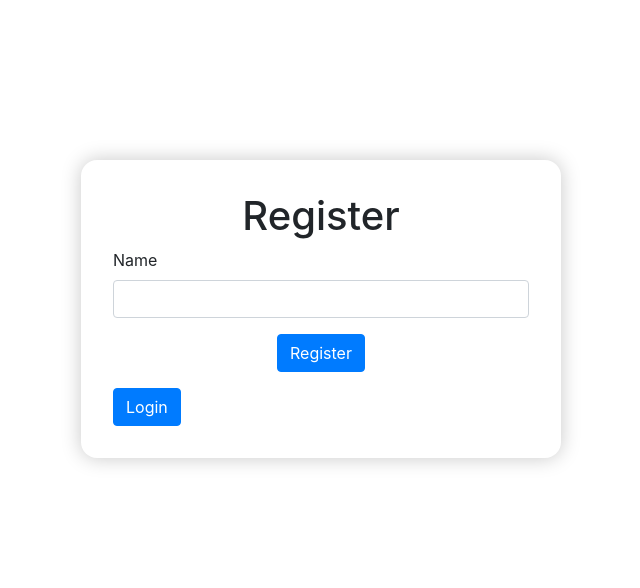
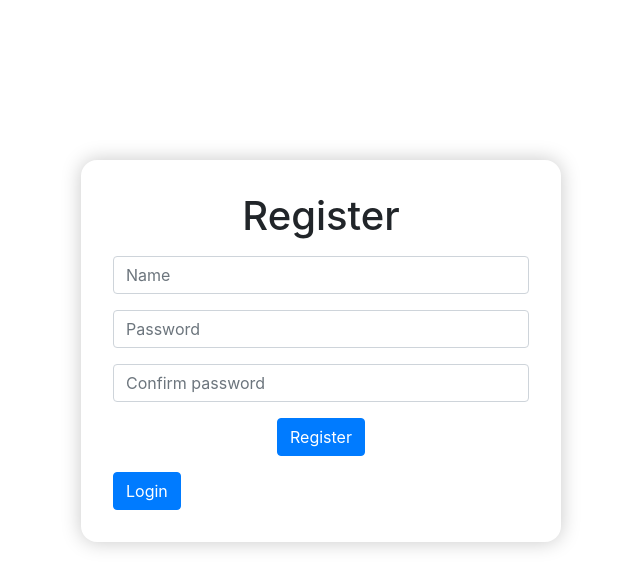
Before and after one commit to PolartJacques/ECE_TECH-SERVICE_WEB-TwitterLike, an Angular app in the folder Twitter-Like/: page /register in a window 1280 px wide. Shown: the top 588 px of the page, without its empty margins (319-959 px from the left). Built offline with nearby package versions, Linux system fonts and the light colour scheme.

Commit message:
Login : send jwk if succed, send appropriate http status and handle them if fail

```diff
--- a/Twitter-Like/src/app/login/login.component.html
+++ b/Twitter-Like/src/app/login/login.component.html
@@ -1,9 +1,10 @@
 <div class="login-card">
   <h1 class="text-center">Login</h1>
-  <label for="editTextName">Name</label>
-  <input type="text" id="editTextName" [(ngModel)]="name" class="form-control">
-  <p class="error-message d-none" id="textErrorMessage">error message</p>
-  <button class="btn btn-primary mx-auto mt-3 d-block" (click)="login(name)">Log In</button>
+  <input type="text" id="editTextName" placeholder="Name" [(ngModel)]="name" class="form-control mt-3">
+  <p class="d-none error-message" id="nameFeedback"></p>
+  <input type="password" placeholder="Password" [(ngModel)]="password" class="form-control mt-3" id="editTextPassword">
+  <p class="d-none error-message" id="passwordFeedback">wrong password</p>
+  <button class="btn btn-primary mx-auto mt-3 d-block" (click)="login(name, password)">Log In</button>
   <div class="row justify-content-end">
     <a href="/register" class="btn btn-primary mt-3 mr-3">Register</a>
   </div>
--- a/Twitter-Like/src/app/login/login.component.ts
+++ b/Twitter-Like/src/app/login/login.component.ts
@@ -2,6 +2,8 @@ import { Component, OnInit } from '@angular/core';
 import { ApiService } from '../services/api.service';
 import { UserService } from '../services/user.service';
 import {Router} from "@angular/router"
+import { catchError } from 'rxjs/operators';
+import { HttpErrorResponse } from '@angular/common/http';
 
 
 @Component({
@@ -13,69 +15,90 @@ export class LoginComponent implements OnInit {
 
   // DECLARE VARIABLES
   public name: String;
+  public password: String;
   private editTextName: HTMLElement;
-  private textErrorMessage: HTMLElement;
+  private nameFeedback: HTMLElement;
+  private editTextPassword: HTMLElement;
+  private passwordFeedback: HTMLElement;
 
   constructor(private apiService: ApiService, private userService: UserService, private router: Router) { }
 
   ngOnInit(): void {
     // INIT VARIABLES
     this.name = "";
+    this.password = "";
     this.editTextName = document.getElementById("editTextName");
-    this.textErrorMessage = document.getElementById('textErrorMessage');
+    this.nameFeedback = document.getElementById('nameFeedback');
+    this.editTextPassword = document.getElementById('editTextPassword');
+    this.passwordFeedback = document.getElementById('passwordFeedback');
 
     // ONCLICK
     this.editTextName.onclick = () => {
-      // if form is invalid, reset it
       if(this.editTextName.classList.contains('is-invalid')) {
         this.editTextName.classList.remove('is-invalid');
-        this.textErrorMessage.classList.add('d-none');
+        this.nameFeedback.classList.add('d-none');
         this.name = "";
       }
-    };
+    }
+    this.editTextPassword.onclick = () => {
+      if(this.editTextPassword.classList.contains('is-invalid')) {
+        this.editTextPassword.classList.remove('is-invalid');
+        this.passwordFeedback.classList.add('d-none');
+        this.password = "";
+      }
+    }
   }
 
   /**
    * try to log in an user
    * @param name : the name af the user
+   * @param password : the password
    */
-  public login(name: String) {
+  public login(name: String, password: String) {
+    // check if vorm is valid
     if(this.formIsValid()) {
-      this.apiService.findUserByName(name).subscribe((user: any) => {
-        // check if an user has been founded
-        if(user) {
-          this.userService.name = user.name;
-          this.userService.id = user._id;
-          // redirect to home page
-          this.router.navigate(['/']);
-        } else {
-          this.sendErrorMessage('no user has been founded');
-        }
-      });
+      // try to login
+      this.apiService.login(name, password)
+        .subscribe(
+          // login success
+          res => {
+            console.log(res);
+          },
+          // login fail
+          (err: HttpErrorResponse) => {
+            if(err.status == 401) {
+              // wrong password
+              this.editTextPassword.classList.add('is-invalid');
+              this.passwordFeedback.classList.remove('d-none');
+            }
+            if(err.status == 404) {
+              // user not founded
+              this.editTextName.classList.add('is-invalid');
+              this.nameFeedback.innerHTML = "user not founded";
+              this.nameFeedback.classList.remove('d-none');
+            }
+          }
+        );
     }
   }
 
   /**
-   * check if the form is valid or not
-   * return the propise of a boolean
+   * check if the form is valid
+   * return a boolean
    */
-  public async formIsValid(): Promise<Boolean> {
-    // check if the name field is not emplty
+  public formIsValid(): Boolean {
+    let isValid = true;
     if(this.name == "") {
-      this.sendErrorMessage('enter a name');
-      return false;
+      this.editTextName.classList.add('is-invalid');
+      this.nameFeedback.innerHTML = "enter a name";
+      this.nameFeedback.classList.remove('d-none');
+      isValid = false;
     }
-    return true;
+    if(this.password == "") {
+      this.editTextPassword.classList.add('is-invalid');
+      this.passwordFeedback.classList.remove('d-none');
+      isValid =  false;
+    }
+    return isValid;
   }
-
-  /**
-   * send an erreor messsage from the form
-   * @param message : the error message you want to display
-   */
-  public sendErrorMessage(message: string) {
-    this.textErrorMessage.innerHTML = message;
-    this.textErrorMessage.classList.remove('d-none')
-    this.editTextName.classList.add('is-invalid');
-  }
-
 }
--- a/Twitter-Like/src/app/register/register.component.html
+++ b/Twitter-Like/src/app/register/register.component.html
@@ -1,8 +1,11 @@
 <div class="register-card">
   <h1 class="text-center">Register</h1>
-  <label for="editTextName">Name</label>
-  <input type="text" id="editTextName" [(ngModel)]="name" class="form-control">
-  <p class="error-message d-none" id="textErrorMessage">error message</p>
-  <button class="btn btn-primary mx-auto mt-3 d-block" (click)="register(name)">Register</button>
+  <input type="text" placeholder="Name" id="editTextName" [(ngModel)]="name" class="form-control mt-3">
+  <p class="error-message d-none" id="nameFeedback">message</p>
+  <input type="password" placeholder="Password" id="editTextPassword" [(ngModel)]="password" class="form-control mt-3">
+  <p class="error-message d-none" id="passwordFeedback">enter a password</p>
+  <input type="password" placeholder="Confirm password" id="editTextConfirmPassword" [(ngModel)]="confirmPassword" class="form-control mt-3">
+  <p class="error-message d-none" id="confirmPasswordFeedback">password don't match</p>
+  <button class="btn btn-primary mx-auto mt-3 d-block" (click)="register(name, password)">Register</button>
   <a href="/login" class="btn btn-primary mt-3">Login</a>
 </div>
--- a/Twitter-Like/src/app/register/register.component.ts
+++ b/Twitter-Like/src/app/register/register.component.ts
@@ -2,7 +2,6 @@ import { Component, OnInit } from '@angular/core';
 import { ApiService } from '../services/api.service';
 import { UserService } from '../services/user.service';
 import {Router} from "@angular/router"
-import { THIS_EXPR } from '@angular/compiler/src/output/output_ast';
 
 @Component({
   selector: 'app-register',
@@ -13,24 +12,49 @@ export class RegisterComponent implements OnInit {
 
   // DECLARE VARIABLE
   public name: String;
+  public password: String;
+  public confirmPassword: String;
   private editTextName: HTMLElement;
-  private textErrorMessage: HTMLElement;
+  public nameFeedback: HTMLElement;
+  private editTextPassword: HTMLElement;
+  public passwordFeedback: HTMLElement;
+  private editTextConfirmPassword: HTMLElement;
+  public confirmPasswordFeedback: HTMLElement;
 
   constructor(private ApiService: ApiService, private UserService: UserService, private router: Router) { }
 
   ngOnInit(): void {
     // INITIALIZE VARIABLE
     this.name = "";
+    this.password = "";
+    this.confirmPassword = "";
     this.editTextName = document.getElementById('editTextName');
-    this.textErrorMessage = document.getElementById('textErrorMessage');
+    this.nameFeedback = document.getElementById('nameFeedback');
+    this.editTextPassword = document.getElementById('editTextPassword');
+    this.passwordFeedback = document.getElementById('passwordFeedback');
+    this.editTextConfirmPassword = document.getElementById('editTextConfirmPassword');
+    this.confirmPasswordFeedback = document.getElementById('confirmPasswordFeedback');
 
     // ONCLICK
     this.editTextName.onclick = () => {
-      // if form is invalid, reset it
       if(this.editTextName.classList.contains('is-invalid')) {
         this.editTextName.classList.remove('is-invalid');
-        this.textErrorMessage.classList.add('d-none');
+        this.nameFeedback.classList.add('d-none');
         this.name = "";
+      }
+    }
+    this.editTextPassword.onclick = () => {
+      if(this.editTextPassword.classList.contains('is-invalid')) {
+        this.editTextPassword.classList.remove('is-invalid');
+        this.passwordFeedback.classList.add('d-none');
+        this.password = "";
+      }
+    }
+    this.editTextConfirmPassword.onclick = () => {
+      if(this.editTextConfirmPassword.classList.contains('is-invalid')) {
+        this.editTextConfirmPassword.classList.remove('is-invalid');
+        this.confirmPasswordFeedback.classList.add('d-none');
+        this.confirmPassword = "";
       }
     }
   }
@@ -39,11 +63,12 @@ export class RegisterComponent implements OnInit {
    * register a new user
    * @param name : the name of the new user
    */
-  public register(name: String) {
+  public register(name: String, password: String) {
+    // check if the form is valid
     this.formIsValid().then(formIsValid => {
       if(formIsValid) {
         // register the new user
-        this.ApiService.createUser(name).subscribe((res: any) => {
+        this.ApiService.createUser(name, password).subscribe((res: any) => {
           this.UserService.name = res.name;
           this.UserService.id = res._id;
           // redirect to home page
@@ -58,32 +83,34 @@ export class RegisterComponent implements OnInit {
    * return the propise of a boolean
    */
   public async formIsValid(): Promise<Boolean> {
-    // check if the name field is not emplty
+    let formValid = true;
     if(this.name == "") {
-      this.sendErrorMessage('enter a name');
-      return false;
+      this.editTextName.classList.add('is-invalid');
+      this.nameFeedback.innerHTML = 'enter a name';
+      this.nameFeedback.classList.remove('d-none');
+      formValid = false;
+    }
+    if(this.password == "") {
+      this.editTextPassword.classList.add('is-invalid');
+      this.passwordFeedback.classList.remove('d-none');
+      formValid = false;
+    } else if(this.confirmPassword != this.password) {
+      this.editTextConfirmPassword.classList.add('is-invalid');
+      this.confirmPasswordFeedback.classList.remove('d-none');
+      formValid = false;
     }
     // check if the name is already taken
-    const nameTaken = new Promise<Boolean>((resolve, reject) => {
+    const nameTaken = await new Promise<Boolean>((resolve, reject) => {
       this.ApiService.findUserByName(this.name).subscribe(res => {
         if(res) {
-          this.sendErrorMessage('username already taken');
+          this.editTextName.classList.add('is-invalid');
+          this.nameFeedback.innerHTML = "name already taken";
+          this.nameFeedback.classList.remove('d-none');
           resolve(false);
         }
         resolve(true);
       });
     });
-    return nameTaken;
+    return (formValid && nameTaken);
   }
-
-  /**
-   * send an erreor messsage from the form
-   * @param message : the error message you want to display
-   */
-  public sendErrorMessage(message: string) {
-    this.textErrorMessage.innerHTML = message;
-    this.textErrorMessage.classList.remove('d-none')
-    this.editTextName.classList.add('is-invalid');
-  }
-
 }
--- a/Twitter-Like/src/app/services/api.service.ts
+++ b/Twitter-Like/src/app/services/api.service.ts
@@ -13,11 +13,15 @@ export class ApiService {
 
   constructor(private http: HttpClient) { }
 
-  public createUser(name: String) {
-    return this.http.post(this.path + '/user/create', {name});
+  public createUser(name: String, password: String) {
+    return this.http.post(this.path + '/user/register', {name, password});
   }
 
   public findUserByName(name: String) {
     return this.http.get(this.path + '/user/findByName/' + name);
   }
+
+  public login(name: String, password: String) {
+    return this.http.post(this.path + '/user/login', {name, password});
+  }
 }
```
Also changed, not shown: 2 other files (tests, documents, lock files or other folders).
